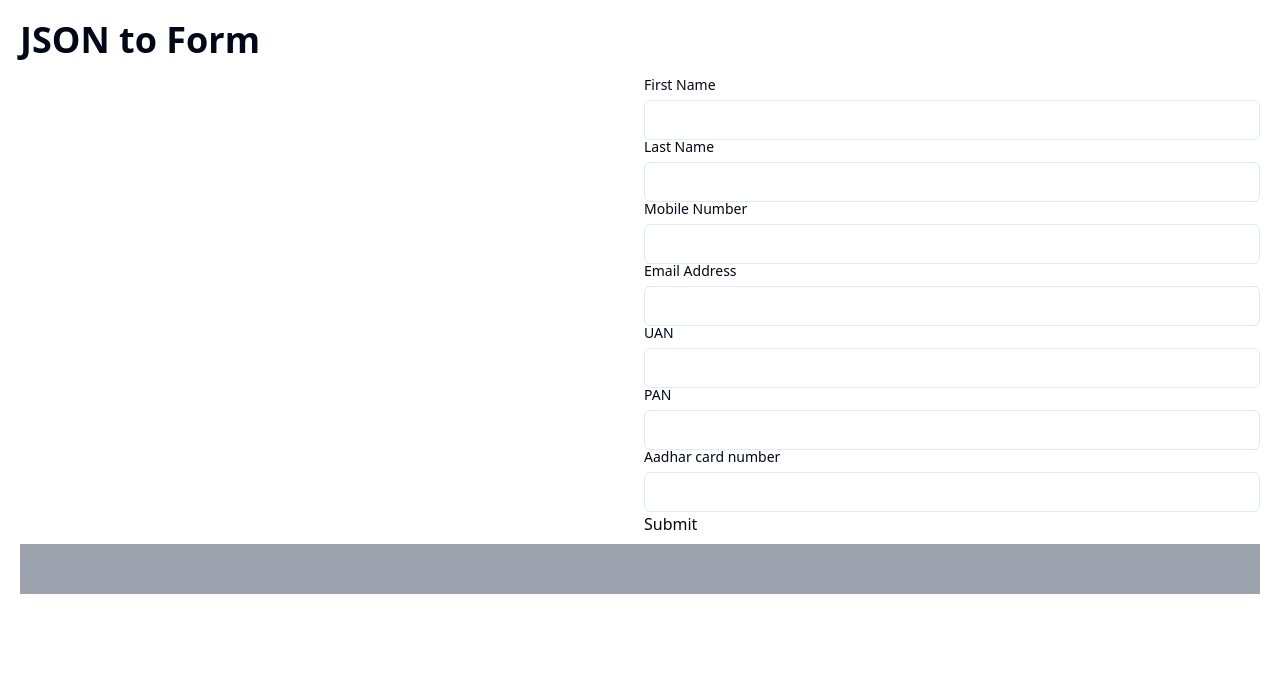
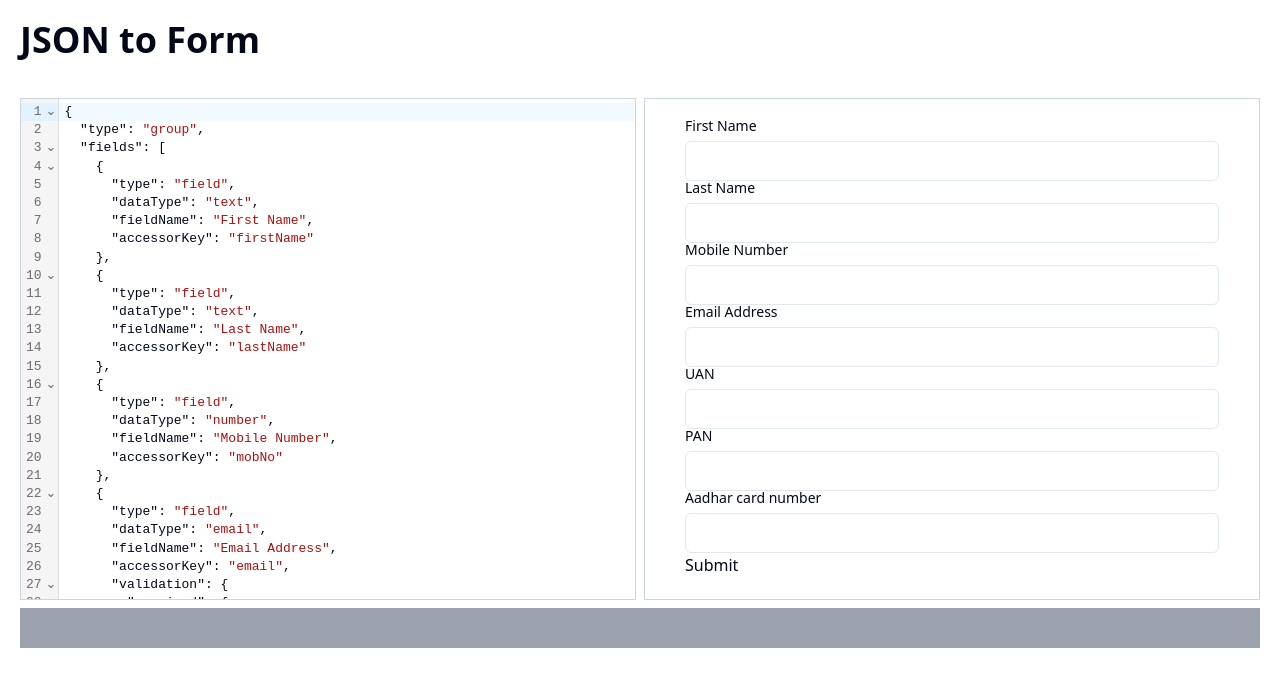
Before and after one commit to keyurparalkar/json-to-form, a React (Vite) app: page / in a window 1280 px wide. Shown: the top 686 px of the page. Built offline with nearby package versions, Linux system fonts and the light colour scheme.

Commit message:
feat: structrued UI in 2 split way

```diff
--- a/package.json
+++ b/package.json
@@ -22,11 +22,14 @@
     "zod": "^3.22.4"
   },
   "devDependencies": {
+    "@codemirror/lang-javascript": "^6.2.2",
+    "@codemirror/lang-json": "^6.0.1",
     "@types/node": "^20.12.7",
     "@types/react": "^18.2.66",
     "@types/react-dom": "^18.2.22",
     "@typescript-eslint/eslint-plugin": "^7.2.0",
     "@typescript-eslint/parser": "^7.2.0",
+    "@uiw/react-codemirror": "^4.21.25",
     "@vitejs/plugin-react": "^4.2.1",
     "autoprefixer": "^10.4.19",
     "eslint": "^8.57.0",
--- a/src/App.tsx
+++ b/src/App.tsx
@@ -1,4 +1,8 @@
+import { useCallback, useState } from "react";
 import { useForm } from "react-hook-form";
+import CodeMirror from "@uiw/react-codemirror";
+import { json } from "@codemirror/lang-json";
+
 import personalInfoSchema from "./schemas/forms/personal_info.json";
 import { SchemaDef } from "./interfaces/schema";
 import SchemaRenderer from "./components/ui/SchemaRenderer";
@@ -15,6 +19,12 @@ const FormValues = schema.fields.reduce((acc, currValue) => {
 export type TFormValues = typeof FormValues;
 
 function App() {
+	const [value, setValue] = useState(`${JSON.stringify(schema, null, 2)}`);
+	const onChange = useCallback((val, viewUpdate) => {
+		console.log("val:", val);
+		setValue(val);
+	}, []);
+
 	const {
 		register,
 		handleSubmit,
@@ -26,15 +36,29 @@ function App() {
 	};
 
 	return (
-		<div className="grid grid-rows-[50px_1fr_50px] m-5 gap-2">
+		<div className="grid grid-rows-[70px_1fr_40px] m-5 gap-2">
 			<h1 className="text-4xl font-bold">JSON to Form</h1>
 
 			<div id="container" className="grid grid-cols-2 gap-x-2">
-				<div id="editor"></div>
-				<form onSubmit={handleSubmit(onSubmit)}>
-					<SchemaRenderer schema={schema} errors={errors} register={register} />
-					<input type="submit" />
-				</form>
+				<div id="editor">
+					<CodeMirror
+						className="border border-slate-300"
+						value={value}
+						height="500px"
+						extensions={[json()]}
+						onChange={onChange}
+					/>
+				</div>
+				<div id="form-container" className="border border-slate-300">
+					<form className="my-5 mx-10" onSubmit={handleSubmit(onSubmit)}>
+						<SchemaRenderer
+							schema={schema}
+							errors={errors}
+							register={register}
+						/>
+						<input type="submit" />
+					</form>
+				</div>
 			</div>
 
 			<div id="status-bar" className="bg-gray-400"></div>
```
Also changed, not shown: 1 other file (tests, documents, lock files or other folders).
